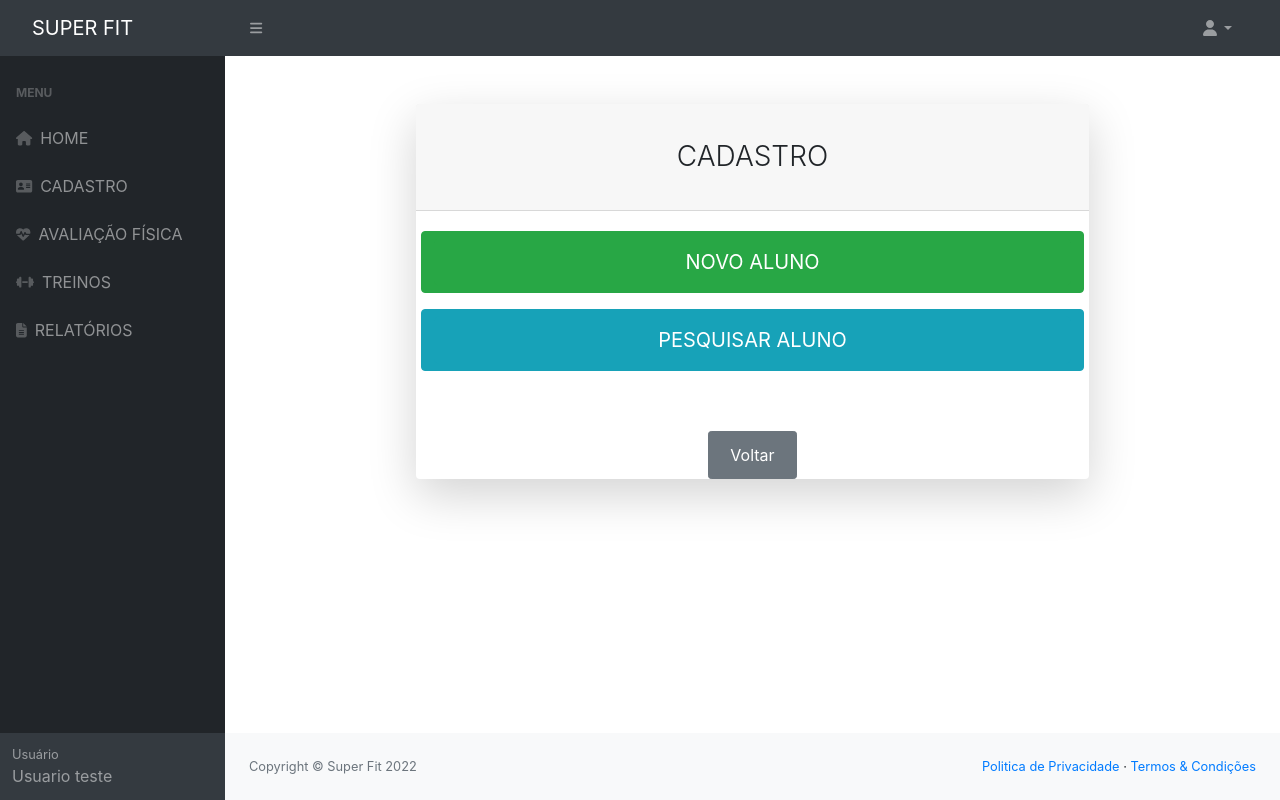
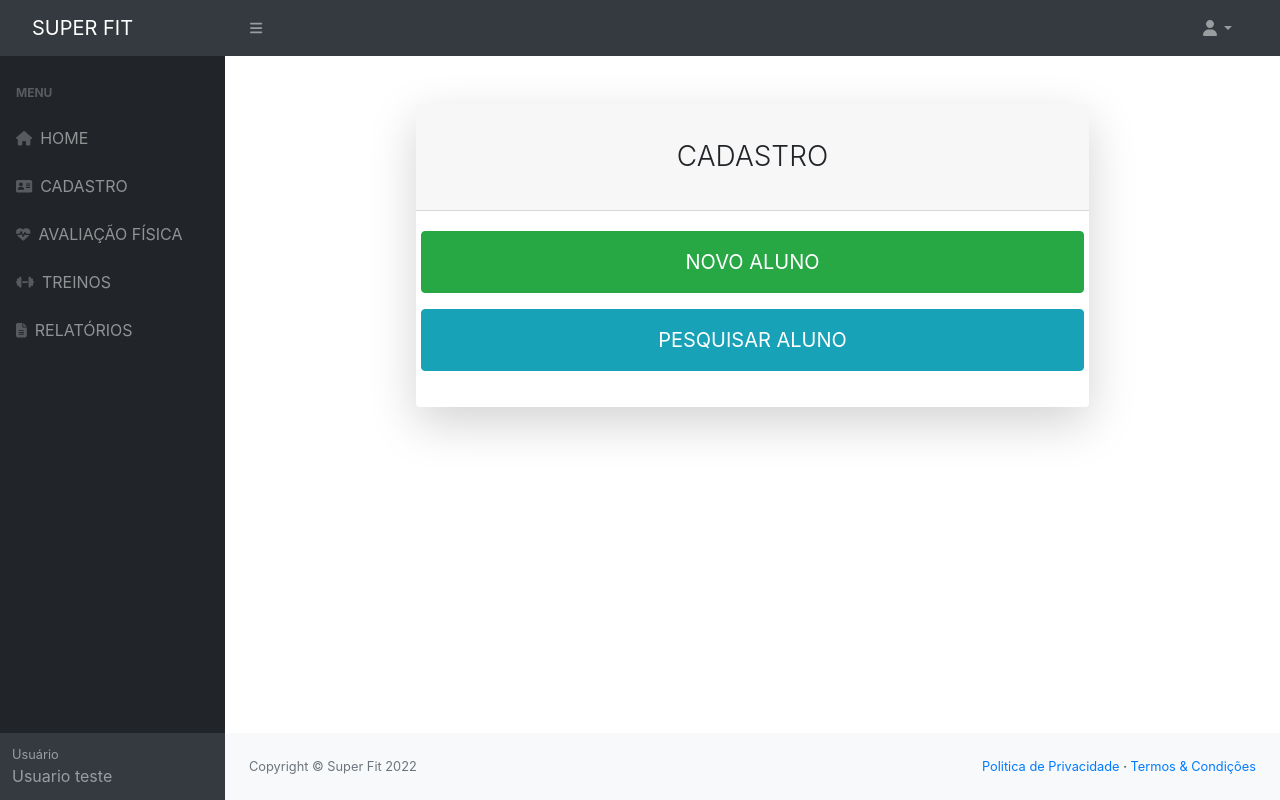
Before and after one commit to mariodemartini/super-fit, a PHP site: page /cadastro.php in a window 1280 px wide. Run offline with PHP 8.4, Linux system fonts and the light colour scheme; some libraries are stand-ins or nearby versions.

Commit message:
:recycle: refactor: removendo botão desnecessario

```diff
--- a/super-fit/cadastro.php
+++ b/super-fit/cadastro.php
@@ -22,9 +22,6 @@ include_once('include/sidebar.html');
                             <a class="btn btn-info btn-block" href="buscar-aluno.php"><button type="button" class="btn btn-info btn-lg btn-block">PESQUISAR ALUNO</button></a>
                         </div>
                     </div>
-                    <div class="mt-4 mb-0">
-                        <button type="button" class="btn btn-secondary btn-sm"><a class="btn btn-secondary btn-block" href="home.php">Voltar</a></button>
-                    </div>
                 </div>
             </div>
         </div>
```
